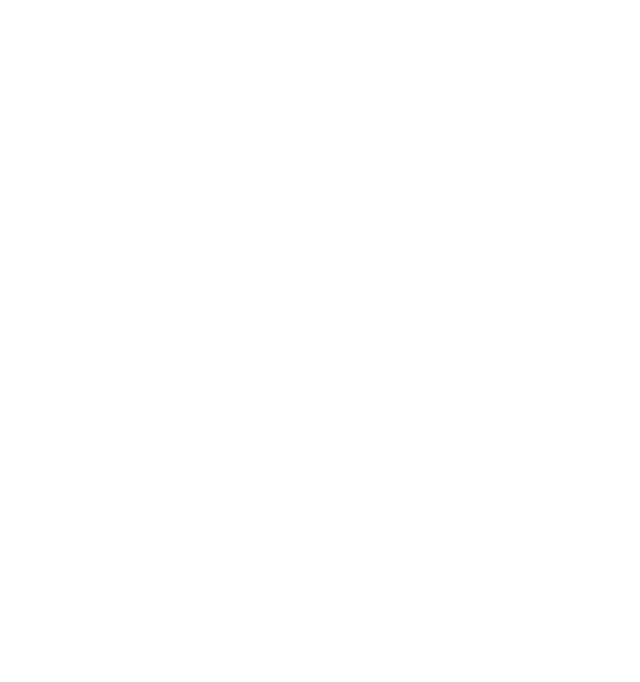
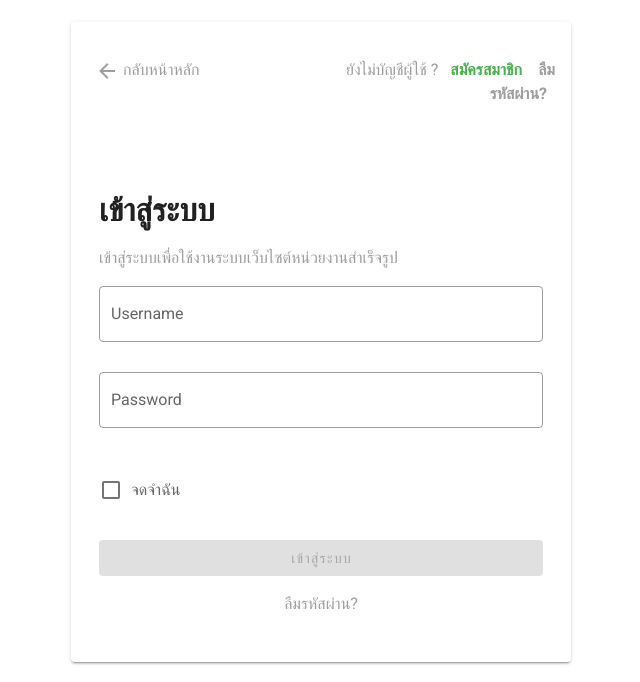
Before and after one commit to MrSackky/new-govesite, a Nuxt app: page /loggg in a window 1280 px wide. Before the commit this address had no page. Shown: the part 118-800 px from the top of the page, without its empty margins (319-959 px from the left). Built offline with nearby package versions, Linux system fonts and the light colour scheme.

Commit message:
suc-v0005

```diff
--- a/package.json
+++ b/package.json
@@ -10,7 +10,9 @@
   },
   "dependencies": {
     "core-js": "^3.9.1",
-    "nuxt": "^2.15.3"
+    "nuxt": "^2.15.3",
+    "vee-validate": "^3.4.10",
+    "vuelidate": "^0.7.6"
   },
   "devDependencies": {
     "@nuxtjs/vuetify": "^1.11.3"
--- /dev/null
+++ b/pages/loggg.vue
@@ -0,0 +1,142 @@
+<template>
+  <v-app
+    ><div class="pa-16 mt-6">
+      <v-card class="mx-auto mt-16 mb-16" style="width: 500px; height: 640px">
+        <link
+          rel="stylesheet"
+          href="https://use.fontawesome.com/releases/v5.11.2/css/all.css"
+        />
+        <div class="content mt-4 mr-4 ml-4 mb-4">
+          <div class="menu-list">
+            <v-row
+              ><v-col class="text-left mt-6 mb-16">
+                <a
+                  href="/"
+                  class="text-decoration-none black--text mr-2 ml-2 grey--text"
+                  ><v-icon color="grey"> mdi-arrow-left </v-icon
+                  ><span> กลับหน้าหลัก </span>
+                </a></v-col
+              ><v-col class="text-right mt-6 mb-16">
+                <p class="grey--text">
+                  ยังไม่บัญชีผู้ใช้ ?
+                  <a
+                    href="/register"
+                    class="text-decoration-none green--text mr-2 ml-2"
+                  >
+                    <b>สมัครสมาชิก</b>
+                  </a>
+                  <a href="#" class="text-decoration-none grey--text mr-2 ml-2">
+                    <b>ลืมรหัสผ่าน?</b>
+                  </a>
+                </p>
+              </v-col></v-row
+            >
+          </div>
+          <validation-observer ref="observer" v-slot="{ invalid }">
+            <form @submit.prevent="submit">
+              <div class="ml-3 mr-3">
+                <div class="card-body login-card-body">
+                  <h1 class="login-box-msg mb-3">เข้าสู่ระบบ</h1>
+                  <p class="login-box-msg grey--text">
+                    เข้าสู่ระบบเพื่อใช้งานระบบเว็บไซต์หน่วยงานสำเร็จรูป
+                  </p>
+                </div>
+                <validation-provider
+                  v-slot="{ errors }"
+                  name="Name"
+                  rules="required|max:10"
+                >
+                  <v-text-field
+                    outlined
+                    v-model="username"
+                    :error-messages="errors"
+                    label="Username"
+                    required
+                  ></v-text-field>
+                </validation-provider>
+                <validation-provider
+                  v-slot="{ errors }"
+                  name="Password"
+                  rules="required|max:10"
+                >
+                  <v-text-field
+                    outlined
+                    type="password"
+                    v-model="password"
+                    :error-messages="errors"
+                    label="Password"
+                    required
+                  ></v-text-field>
+                </validation-provider>
+                <validation-provider name="checkbox">
+                  <v-checkbox label="จดจำฉัน" type="checkbox"></v-checkbox>
+                </validation-provider>
+
+                <v-btn
+                  class="white--text mb-4 mt-4 mr-2"
+                  style="width: 100%"
+                  type="submit"
+                  to="#"
+                  color="green darken-4"
+                  :disabled="invalid"
+                >
+                  เข้าสู่ระบบ
+                </v-btn>
+                <a href="#" class="text-decoration-none black--text">
+                  <p class="grey--text text-center">ลืมรหัสผ่าน?</p>
+                </a>
+              </div>
+            </form>
+          </validation-observer>
+        </div>
+      </v-card>
+    </div>
+    <foot />
+  </v-app>
+</template>
+
+<script>
+import foot from "~/components/foot.vue";
+import { required, max, regex } from "vee-validate/dist/rules";
+import {
+  extend,
+  ValidationObserver,
+  ValidationProvider,
+  setInteractionMode
+} from "vee-validate";
+
+setInteractionMode("eager");
+
+extend("required", {
+  ...required,
+  message: "{_field_} can not be empty"
+});
+
+extend("max", {
+  ...max,
+  message: "{_field_} may not be greater than {length} characters"
+});
+
+extend("regex", {
+  ...regex,
+  message: "{_field_} {_value_} does not match {regex}"
+});
+
+export default {
+  components: {
+    ValidationProvider,
+    ValidationObserver,
+    foot
+  },
+  data: () => ({
+    username: "",
+    password: ""
+  }),
+
+  methods: {
+    submit() {
+      this.$refs.observer.validate();
+    }
+  }
+};
+</script>
```
Also changed, not shown: 1 other file (tests, documents, lock files or other folders).
